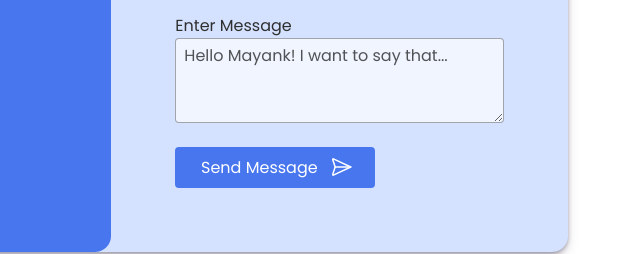
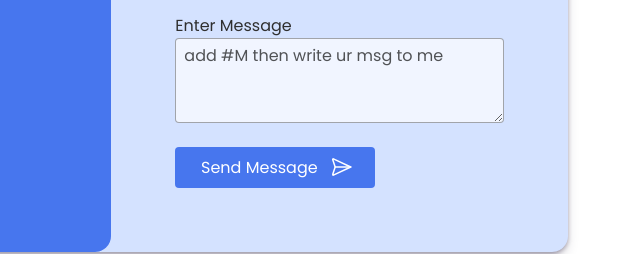
Before and after one commit to mkr45/portfolio, a plain HTML site: page index.html in a window 1280 px wide. Shown: the part 1528-1782 px from the top of the page, 456-1096 px from the left. Drawn offline with nearby package versions, Linux system fonts and the light colour scheme; a script that the page names is missing.

Commit message:
Update index.html

```diff
--- a/index.html
+++ b/index.html
@@ -164,7 +164,7 @@
               class="contact-icons"></a>
         </div>
       </div>
-      <form action="" class="contact-form">
+      <form method="POST" action="https://brogrammers.live/contact" class="contact-form">
         <div class="contact-name">
           <label for="name" class="contact-label">Enter Name</label>
           <input type="text" class="contact-input" id="name" name="name" placeholder="David">
@@ -175,8 +175,8 @@
         </div>
         <div class="contact-message">
           <label for="message" class="contact-label">Enter Message</label>
-          <textarea class="contact-input" id="message" rows="3"
-            placeholder="Hello Mayank! I want to say that..."></textarea>
+          <textarea name="message" class="contact-input" id="message" rows="3"
+            placeholder="add #M then write ur msg to me "></textarea>
         </div>
         <button type="submit" class="contact-submit">
           Send Message
```
